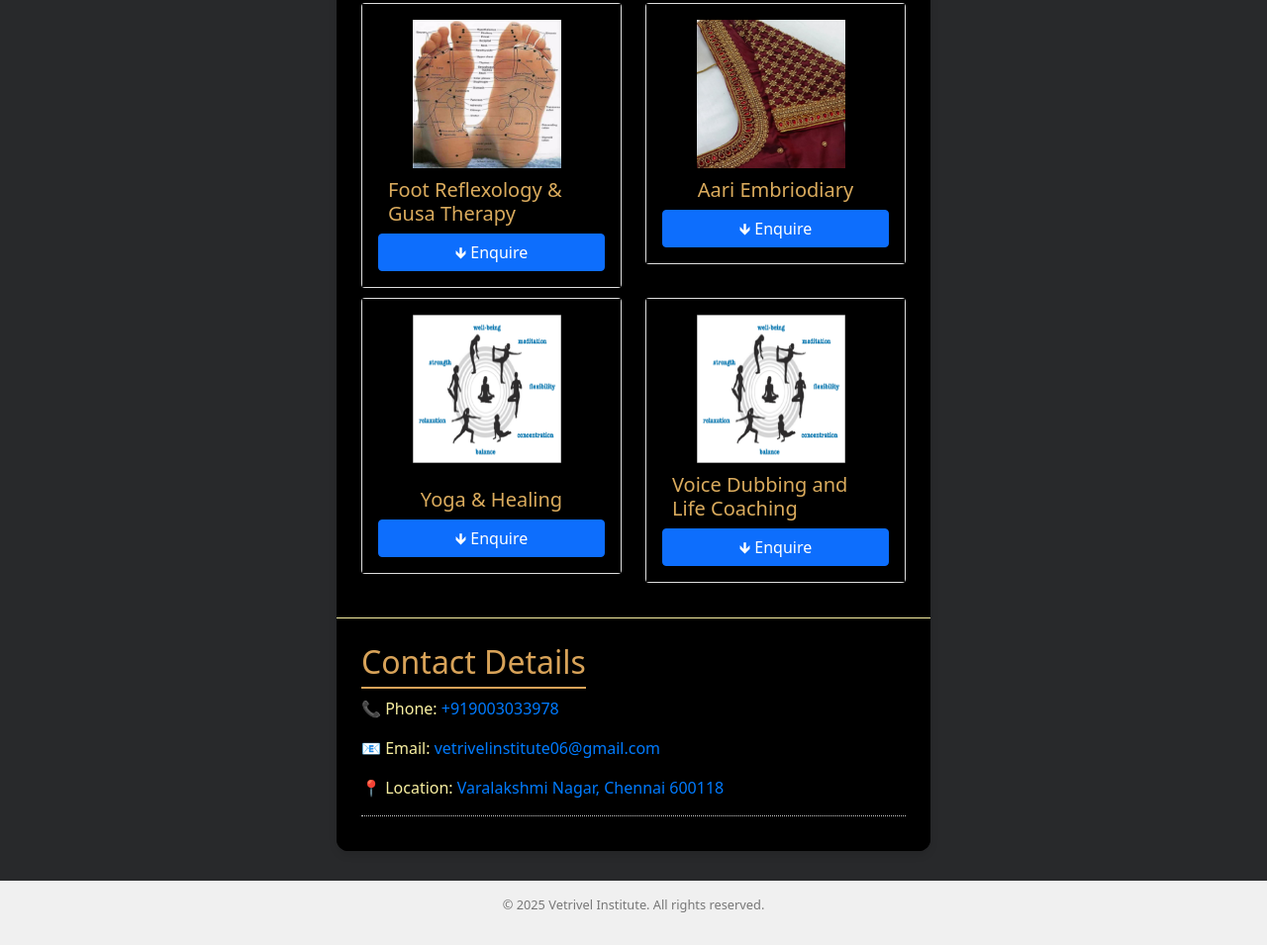
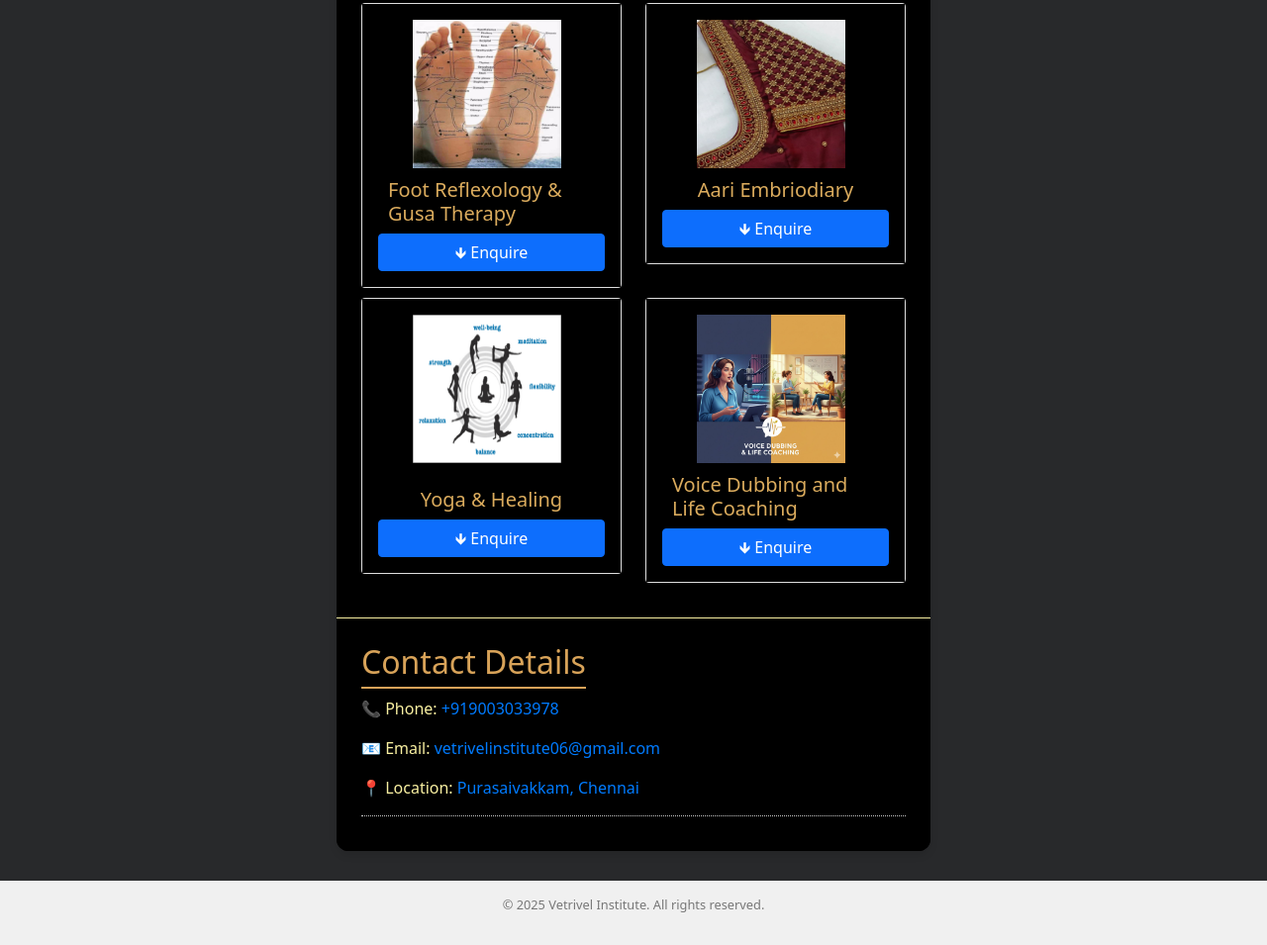
Before and after one commit to Digicards/Vetrivel-Institute, a plain HTML site: page index.html in a window 1280 px wide. Shown: the part 1852-2807 px from the top of the page at 99% size. Drawn offline with nearby package versions, Linux system fonts and the light colour scheme.

Commit message:
index.html

```diff
--- a/index.html
+++ b/index.html
@@ -166,7 +166,7 @@ We are committed to fostering professional excellence and personal growth throug
   <div class="col-sm-6">
     <div class="card">
       <div class="card-body">
-        <img src="./images/yoga & healing.jpg" height="150px" width="150px" class="image-logos">
+        <img src="./images/voice dubbing & life.jpg" height="150px" width="150px" class="image-logos">
 
         <h5 class="card-title">Voice Dubbing and Life Coaching</h5>
         <a href="https://wa.me/+919003033978" class="btn btn-primary">🡻 Enquire</a>
@@ -181,7 +181,7 @@ We are committed to fostering professional excellence and personal growth throug
             <h2>Contact Details</h2>
             <p>📞 Phone: <a href="https://wa.me/+919003033978"> +919003033978 </a></p>
             <p>📧 Email: <a href="mailto:vetrivelinstitute06@gmail.com">vetrivelinstitute06@gmail.com</a></p>
-            <p>📍 Location:<a href="#"> Varalakshmi Nagar, Chennai 600118</a></p>
+            <p>📍 Location:<a href="#"> Purasaivakkam, Chennai</a></p>
 
             <div class="social-links">
 
@@ -195,4 +195,5 @@ We are committed to fostering professional excellence and personal growth throug
     </footer>
 </div>
 </body>
+
 </html>
```
